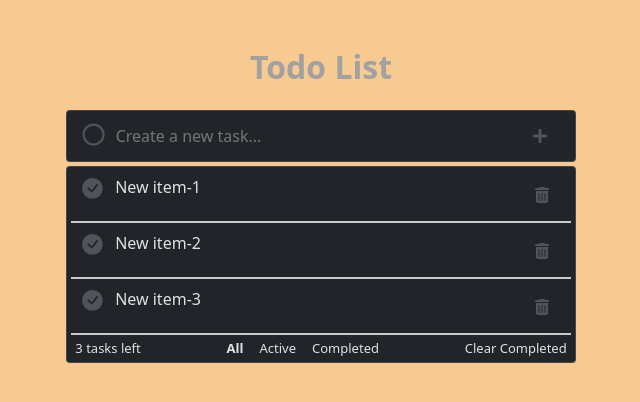
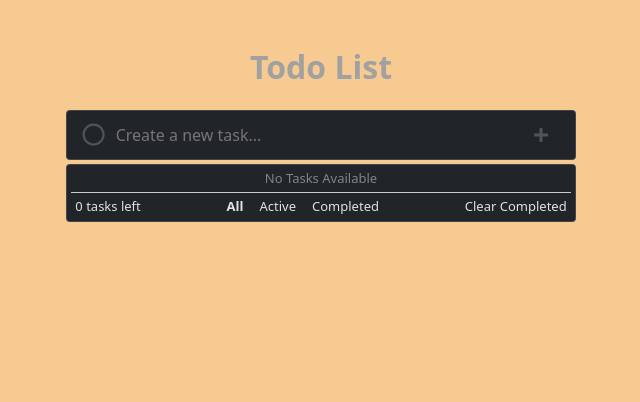
Before and after one commit to KatSultan86/to-do-list, a React (Vite) app: page / in a window 1280 px wide. Shown: the top 402 px of the page, without its empty margins (319-959 px from the left). Built offline with nearby package versions, Linux system fonts and the light colour scheme.

Commit message:
made changes

```diff
--- a/src/App.jsx
+++ b/src/App.jsx
@@ -3,23 +3,10 @@ import ToDoListcard from "./components/ToDoListcard";
 import { useState } from "react";
 
 function App() {
-  const [item, setItem] = useState([
-    {
-      id: 1001,
-      item: "New item-1",
-      isCompleted: true,
-    },
-    {
-      id: 1002,
-      item: "New item-2",
-      isCompleted: true,
-    },
-    {
-      id: 1003,
-      item: "New item-3",
-      isCompleted: true,
-    },
-  ]);
+  const [item, setItem] = useState([]);
+
+  //set up the state for completed items
+  const [completeItem, setCompleteItem] = useState(null);
 
   const addNewToDoItem = (newItem) => {
     //we CAN NOT use Push because the useState is immutable and always stays as is
@@ -29,6 +16,7 @@ function App() {
     // newItem ----> adds a new one
     console.log("Adding new item", newItem);
     setItem((prev) => [...prev, newItem]);
+    console.log(item);
   };
 
   const removeItem = (id) => {
@@ -37,12 +25,39 @@ function App() {
     setItem((prev) => prev.filter((item) => item.id !== id));
   };
 
+  const completedItem = (itemToMarkAsCompleted) => {
+    console.log("Item change: ", itemToMarkAsCompleted);
+    setItem((prevItems) =>
+      prevItems.map((currItem) => {
+        if (currItem.id === itemToMarkAsCompleted.id) {
+          console.log(
+            `Item with id ${itemToMarkAsCompleted.id} found. Changing the isCompleted...`
+          );
+          return { ...currItem, isCompleted: !currItem.isCompleted };
+        }
+
+        return currItem;
+      })
+    );
+    console.log("State after change: ", item);
+  };
+
   return (
     <>
       <SubmissionForm addNewToDoItem={addNewToDoItem} />
-      <ToDoListcard item={item} removeItem={removeItem} />
+      <ToDoListcard
+        item={item}
+        removeItem={removeItem}
+        completedItem={completedItem}
+      />
     </>
   );
 }
 
 export default App;
+
+{
+  /* <div className="text-decoration-line-through">
+  {setItem((item) => item.id !== id)}
+</div>; */
+}
--- a/src/components/FullFormContainer.jsx
+++ /dev/null
@@ -1,3 +0,0 @@
-export default function FullFormContainer() {
-  return <div className="container col-11 col-lg-5"></div>;
-}
--- a/src/components/SubmissionForm.jsx
+++ b/src/components/SubmissionForm.jsx
@@ -1,25 +1,41 @@
 import { useState } from "react";
 import { FaPlus } from "react-icons/fa";
 import { IoMdRadioButtonOff } from "react-icons/io";
+import { isValidItem } from "../utils.js";
 
 function SubmissionForm({ addNewToDoItem }) {
   const [todoInput, settodoInput] = useState("");
 
+  //state that controls the validity of the input
+  const [validInput, setValidInput] = useState(false);
+
+  //requirements for the input:
+  //- the "Item" has to be more then 3 chars long, not empty, can accept special chars
+
   // e= event will give us an access to the target element
   const handleToDoInput = (e) => {
-    settodoInput(e.target.value);
+    const value = e.target.value;
+    settodoInput(value);
+    const isValid = isValidItem(value);
+    console.log(`Input: ${value} is valid: ${isValid}`);
+    setValidInput(isValid);
   };
 
   const handleSubmit = (e) => {
     //to not allow to refresh the page when we hit "submit" the form
     e.preventDefault();
 
+    //to prevent DOM submission
+    if (!isValidItem(todoInput)) {
+      return;
+    }
+
     //to add a new object to the state (a list of items in the ToDoListcard.jsx)
     const newInput = {
       //we need to use the unique ID for each element
       id: Date.now(),
       item: todoInput,
-      isCompleted: true,
+      isCompleted: false,
     };
 
     //"newToDoItem" is a function defined at the App level. We are passing "newMovie" object as a parameter
@@ -30,7 +46,11 @@ function SubmissionForm({ addNewToDoItem }) {
 
     //reset the State
     settodoInput("");
+    setValidInput(false);
+
   };
+
+  const isFormValid = validInput;
 
   return (
     <form onSubmit={handleSubmit} className="container col-11 col-lg-5 mt-5 ">
@@ -51,14 +71,19 @@ function SubmissionForm({ addNewToDoItem }) {
           // an option from a dropdown, or changes a text area’s content
           onChange={handleToDoInput}
           type="text"
-          className="flex-item"
+          //the below line is to check the validations for the input: {``}
+          className={`flex-item ${validInput}`}
           id="exampleInput"
           placeholder="Create a new task..."
           //"value" is to refresh the form after we submit it
           value={todoInput}
         ></input>
         <div>
-          <button className="btn mb-1 opacity-25 p-0 mar-plus" type="submit">
+          <button
+            className="btn mb-1 opacity-25 p-0 mar-plus"
+            type="submit"
+            disabled={!isFormValid}
+          >
             <FaPlus />
           </button>
         </div>
--- a/src/components/ToDoListcard.jsx
+++ b/src/components/ToDoListcard.jsx
@@ -1,7 +1,28 @@
 import { BsCheckCircleFill } from "react-icons/bs";
 import { FaTrashCan } from "react-icons/fa6";
+import { IoMdRadioButtonOff } from "react-icons/io";
+import { useState } from "react";
 
-function ToDoListcard({ item, removeItem }) {
+function ToDoListcard({ item, removeItem, completedItem }) {
+  const [filterType, setFilterType] = useState("all");
+
+  function handleFiltering() {
+    if (filterType === "completed") {
+      return item.filter((currItem) => currItem.isCompleted);
+    } else if (filterType === "active") {
+      return item.filter((currItem) => !currItem.isCompleted);
+    } else if (filterType === "clearCompleted") {
+      return item.filter((compItem) => !compItem.isCompleted);
+    }
+
+    return item;
+  }
+
+  const itemCount = () => {
+    const activeItems = item.filter((currItem) => !currItem.isCompleted);
+    return activeItems.length;
+  };
+
   return item.length < 1 ? (
     <div>
       <div className="container col-11 col-lg-5">
@@ -12,11 +33,32 @@ function ToDoListcard({ item, removeItem }) {
           <div className="card-bottom-line-up "></div>
           <div className="font-size">
             <div className="card-body  p-0 m-1 ms-2 me-2  d-flex justify-content-between">
-              <div>3 tasks left</div>
+              <div>0 tasks left</div>
               <div className="d-flex gap-3">
-                <div className="fw-bolder">All</div>
-                <div>Active</div>
-                <div>Completed</div>
+                <button
+                  onClick={() => setFilterType("all")}
+                  className={`${
+                    filterType === "all" ? "fw-bolder" : ""
+                  } btn border-0 m-0 p-0 font-size`}
+                >
+                  All
+                </button>
+                <button
+                  onClick={() => setFilterType("active")}
+                  className={`${
+                    filterType === "active" ? "fw-bolder" : ""
+                  } btn border-0 m-0 p-0 font-size`}
+                >
+                  Active
+                </button>
+                <button
+                  onClick={() => setFilterType("completed")}
+                  className={`${
+                    filterType === "completed" ? "fw-bolder" : ""
+                  } btn border-0 m-0 p-0 font-size`}
+                >
+                  Completed
+                </button>
               </div>
               <div>Clear Completed</div>
             </div>
@@ -28,15 +70,38 @@ function ToDoListcard({ item, removeItem }) {
     <div className="container col-11 col-lg-5">
       <div className=" card rounded-1  ">
         <ul className="list-group border-0 ">
-          {item.map((items) => (
+          {handleFiltering().map((items) => (
             <div key={items.id} className="card-bottom-line ">
               <li className="list-group-item border-0 d-flex justify-content-between bg-card-form">
-                <div className="mar-checkmarck mb-1 opacity-25">
-                  <BsCheckCircleFill size={"1.3rem"} />
+                <div
+                  className="mar-checkmarck mb-1 opacity-25"
+                  onClick={() => {
+                    completedItem(items);
+                    // {id, title, icCompled}
+                    itemCount();
+                  }}
+                  // onChange={() => {
+                  //   itemCount(items);
+                  // }}
+                >
+                  {items.isCompleted ? (
+                    <BsCheckCircleFill size={"1.3rem"} />
+                  ) : (
+                    <IoMdRadioButtonOff size={"1.7rem"} />
+                  )}
                 </div>
-                <span className="me-auto ms-2 ps-1">{items.item}</span>
+                <span
+                  className={`${
+                    items.isCompleted ? "text-decoration-line-through" : ""
+                  } me-auto ms-2 ps-1 `}
+                >
+                  {items.item}
+                </span>
                 <button
-                  onClick={() => removeItem(items.id)}
+                  onClick={() => {
+                    removeItem(items.id);
+                    // itemCount();
+                  }}
                   className="mar-trashcan btn opacity-25"
                 >
                   <FaTrashCan />
@@ -48,13 +113,41 @@ function ToDoListcard({ item, removeItem }) {
 
         <div className="font-size">
           <div className="card-body  p-0 m-1 ms-2 me-2  d-flex justify-content-between">
-            <div>3 tasks left</div>
+            <div>{itemCount()} tasks left</div>
             <div className="d-flex gap-3">
-              <div className="fw-bolder">All</div>
-              <div>Active</div>
-              <div>Completed</div>
+              <button
+                onClick={() => setFilterType("all")}
+                className={`${
+                  filterType === "all" ? "fw-bolder" : ""
+                } btn border-0 m-0 p-0 font-size`}
+              >
+                All
+              </button>
+              <button
+                onClick={() => setFilterType("active")}
+                className={`${
+                  filterType === "active" ? "fw-bolder" : ""
+                } btn border-0 m-0 p-0 font-size`}
+              >
+                Active
+              </button>
+              <button
+                onClick={() => setFilterType("completed")}
+                className={`${
+                  filterType === "completed" ? "fw-bolder" : ""
+                } btn border-0 m-0 p-0 font-size`}
+              >
+                Completed
+              </button>
             </div>
-            <div>Clear Completed</div>
+            <button
+              onClick={() => setFilterType("clearCompleted")}
+              className={`${
+                filterType === "clearCompleted" ? "fw-bolder" : ""
+              } btn border-0 m-0 p-0 font-size`}
+            >
+              Clear Completed
+            </button>
           </div>
         </div>
       </div>
--- a/src/index.css
+++ b/src/index.css
@@ -22,7 +22,7 @@
 }
 
 .font-size{
-  font-size: small;
+  font-size: small !important;
 }
 
 .card-bottom-line {
@@ -48,7 +48,7 @@
 }
 
 .mar-checkmarck {
-  margin-left: -0.3rem;
+  margin-left: -0.35rem;
 }
 
 .mar-trashcan{
@@ -67,6 +67,11 @@
 
 .header{
   color: #a1a1a1;
+}
+
+button:disabled {
+  border: none;
+
 }
 
 
--- /dev/null
+++ b/src/utils.js
@@ -0,0 +1,29 @@
+export const isValidItem= (value)=>{
+    console.log('Validating the item ', value)
+const isValid = value.trim() !=='' && value.trim().length >=3 && value.trim().length !==0;
+return isValid;
+}
+
+
+
+
+// // high order function from array
+// const arr = ["one", "two", "three"]
+
+// arr.map((item) => {return item.length <= 3}); // transformation
+// arr.filter((item) => {return item.length <= 3}) //filtering
+// arr.reduce((item, acc) => {acc = item.length}); // reduce - combine in a single value
+// arr.find((item) => {return item === "two"}); // search
+
+
+// // setter methods
+// // we have state in react where having two variable one holding value for the state and other holding a setter function that mutate the state
+// const [fruits, setFruits] = useState(["one", "two", "three"]);
+
+// fruits = [] // not possible will not change
+
+// // the way to make a change in the state is through setter method
+// setFruits(["one", "two", "four"]); // its possible
+
+// // using a callback is the secnd way to make changes having previous state
+// setFruits((prevState) => {return prevState.map()});
```
